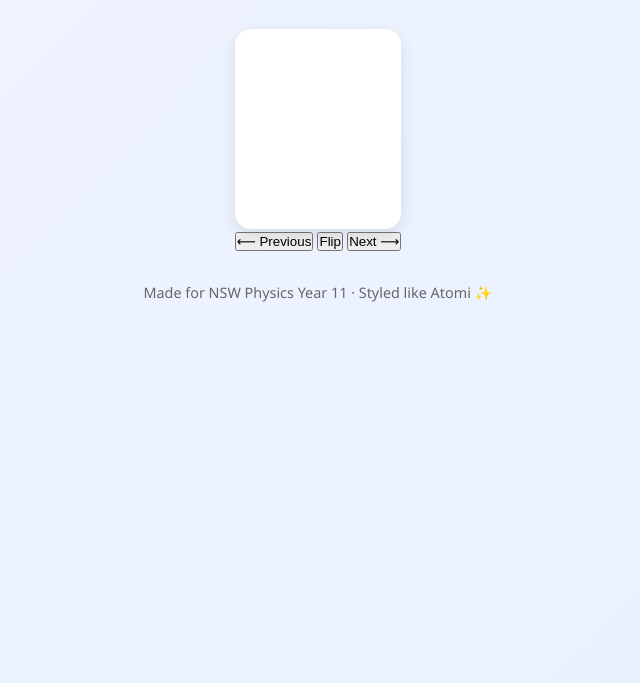
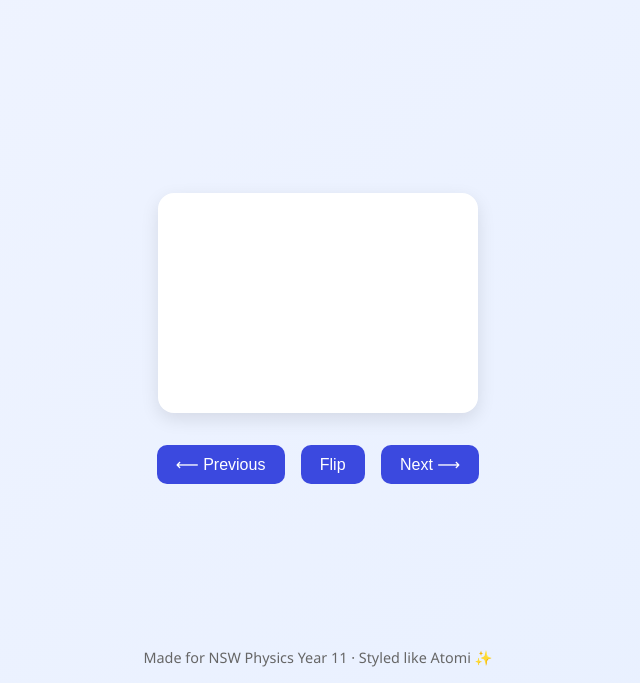
Before and after one commit to beakbreader/physflash, a plain HTML site: page index.html in a window 1280 px wide. Shown: the part 117-800 px from the top of the page, without its empty margins (322-962 px from the left). Drawn offline with Linux system fonts and the light colour scheme.

Commit message:
Update style.css

```diff
--- a/style.css
+++ b/style.css
@@ -1,4 +1,4 @@
-/* General Reset */
+/* Reset */
 * {
   margin: 0;
   padding: 0;
@@ -13,6 +13,7 @@ body {
   display: flex;
   flex-direction: column;
   align-items: center;
+  justify-content: space-between;
 }
 
 header {
@@ -30,33 +31,21 @@ header p {
   color: #555;
 }
 
-/* Flashcard grid */
-#flashcard-container {
-  display: grid;
-  grid-template-columns: repeat(auto-fit, minmax(280px, 1fr));
-  gap: 2rem;
-  width: 90%;
-  max-width: 1200px;
-  margin: 2rem auto;
-}
-
-/* Flashcard styles */
+/* Flashcard */
 .flashcard {
   perspective: 1000px;
+  margin: 2rem auto;
+  width: 320px;
+  height: 220px;
 }
 
 .card-inner {
   position: relative;
   width: 100%;
-  height: 200px;
-  text-align: center;
+  height: 100%;
   transition: transform 0.8s;
   transform-style: preserve-3d;
   cursor: pointer;
-}
-
-.flashcard:hover .card-inner {
-  transform: rotateY(180deg);
 }
 
 .card-front, .card-back {
@@ -70,23 +59,54 @@ header p {
   display: flex;
   align-items: center;
   justify-content: center;
+  text-align: center;
 }
 
 .card-front {
   background: #fff;
   font-weight: bold;
   color: #3b49df;
+  font-size: 1.2rem;
 }
 
 .card-back {
   background: #3b49df;
   color: white;
   transform: rotateY(180deg);
+  font-size: 1.1rem;
+}
+
+/* Controls */
+.controls {
+  display: flex;
+  gap: 1rem;
+  margin-bottom: 1rem;
+}
+
+button {
+  padding: 0.6rem 1.2rem;
+  font-size: 1rem;
+  border: none;
+  border-radius: 10px;
+  background: #3b49df;
+  color: #fff;
+  cursor: pointer;
+  transition: background 0.3s;
+}
+
+button:hover {
+  background: #2d37a4;
+}
+
+#counter {
+  margin: 1rem 0;
+  font-size: 0.95rem;
+  color: #444;
 }
 
 /* Footer */
 footer {
-  margin: 2rem 0;
+  margin: 1rem 0;
   font-size: 0.9rem;
   color: #666;
 }
```
